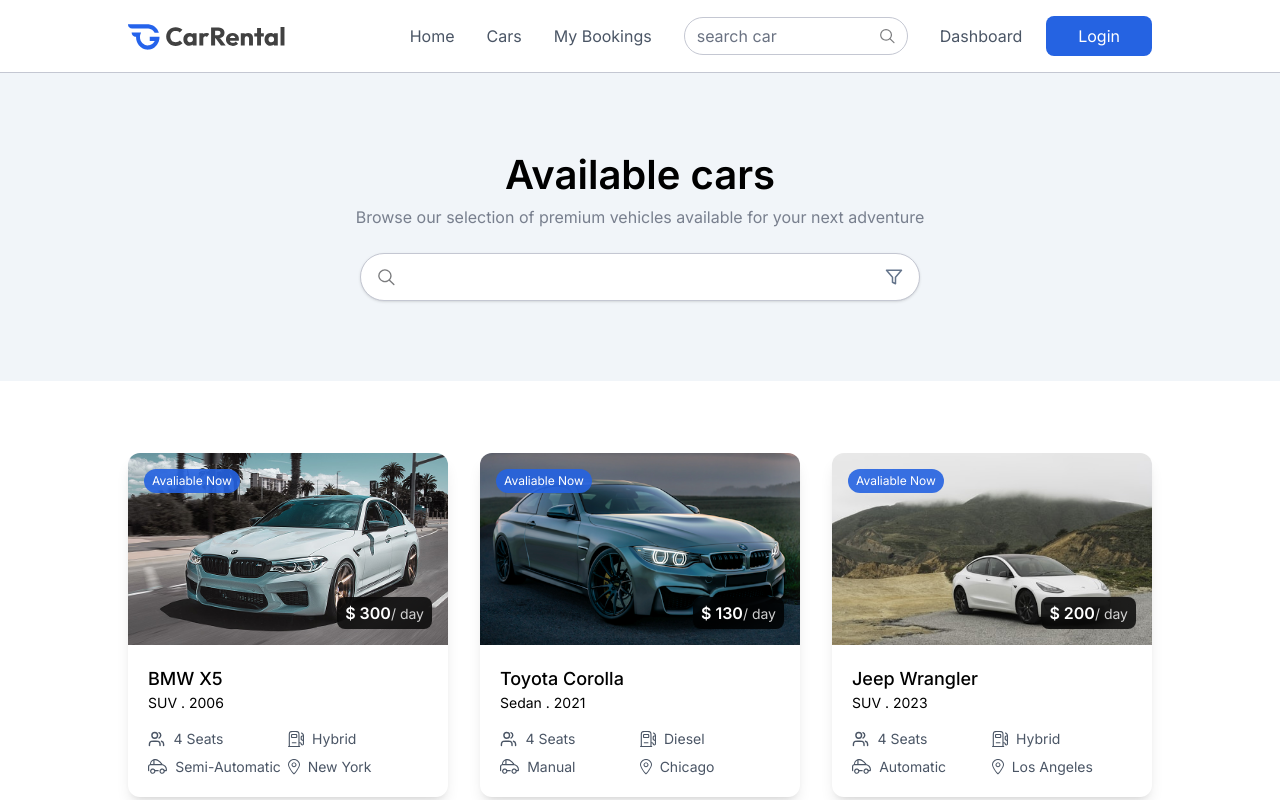
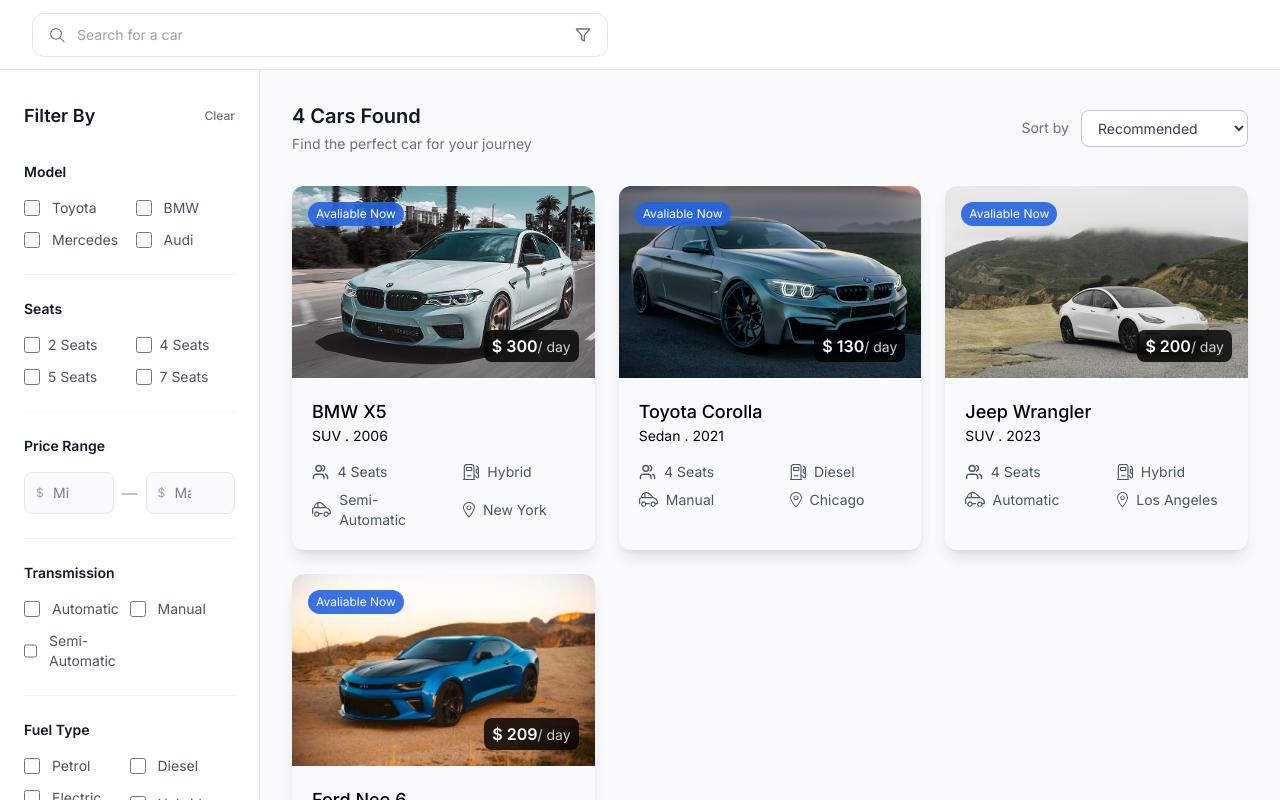
Before and after one commit to marvinsakali/car_rental, a React (Vite) app in the folder client/: page /cars in a window 1280 px wide. Shown: the top 800 px of the page. Built offline with nearby package versions, Linux system fonts and the light colour scheme.

Commit message:
updated the cars layout

```diff
--- a/client/src/components/CarCard.jsx
+++ b/client/src/components/CarCard.jsx
@@ -42,7 +42,7 @@
           </div>
         </div>
 
-        <div className="mt-4 grid grid-cols-2 gap-y-2 text-gray-600 ">
+        <div className="mt-4 grid grid-cols-2 gap-y-2 gap-x-10 text-gray-600 ">
           <div className="flex items-center text-sm text-muted-foreground">
             <img src={assets.users_icon} alt="" className="h-4 mr-2" />
             <span> {car.seating_capacity} Seats</span>
--- a/client/src/pages/Cars.jsx
+++ b/client/src/pages/Cars.jsx
@@ -1,34 +1,218 @@
-import React from 'react'
-import NavBar from '../components/NavBar'
-import Footer from '../components/Footer'
-import Title from '../components/Title'
-import { assets, dummyCarData } from '../assets/assets'
-import CarCard from "../components/CarCard"
+import React from "react";
+import NavBar from "../components/NavBar";
+import Footer from "../components/Footer";
+import Title from "../components/Title";
+import { assets, dummyCarData } from "../assets/assets";
+import CarCard from "../components/CarCard";
 
 const Cars = () => {
   return (
-    <div>
-      <NavBar/>
+    <div className="min-h-screen bg-slate-50">
+      <header className="h-[70px] border-b border-gray-200 bg-white flex items-center">
+        <div className="w-full max-w-7xl mx-auto px-4 md:px-8 flex items-center justify-between gap-4">
+          {/* Search */}
+          <div className="flex items-center gap-3 w-full max-w-xl h-11 rounded-xl border border-gray-200 bg-white px-4 ">
+            <img src={assets.search_icon} className="w-4 h-4" alt="Search" />
 
-      <div className='py-20  bg-light'>
-        <Title title="Available cars" subtitle="Browse our selection of premium vehicles available for your next adventure"/>
-        <div className='flex gap-2 items-center w-full shadow justify-between   mx-auto rounded-full border h-12 mt-6 max-w-140 px-4 bg-white border-borderColor'>
-          <img src={assets.search_icon} className='h-4.5 w-4.5' alt="" />
-          <input type="text" className='w-full h-full focus:outline-none text-gray-500' />
-          <img src={assets.filter_icon} alt=""  className='h-4.5 w-4.5' />
+            <input
+              type="text"
+              placeholder="Search for a car"
+              className="w-full h-full text-sm text-gray-700 placeholder:text-gray-400 focus:outline-none"
+            />
+
+            <button className="shrink-0">
+              <img src={assets.filter_icon} className="w-4 h-4" alt="Filter" />
+            </button>
+          </div>
         </div>
+      </header>
+
+      <div className="grid lg:grid-cols-[260px_1fr] w-full mx-auto">
+        <aside className="hidden  lg:block border-r border-gray-200 bg-white">
+          <div className="sticky top-0 px-6 py-8">
+            <div className="flex items-center justify-between mb-8">
+              <h2 className="text-lg font-semibold text-gray-900">Filter By</h2>
+
+              <button className="text-xs font-medium text-gray-500 hover:text-black">
+                Clear
+              </button>
+            </div>
+
+            <div className="pb-6 mb-6 border-b border-gray-100">
+              <h3 className="text-sm font-semibold text-gray-900 mb-4">
+                Model
+              </h3>
+
+              <div className="gap-3 grid grid-cols-2">
+                {["Toyota", "BMW", "Mercedes", "Audi"].map((model) => (
+                  <label
+                    key={model}
+                    className="flex items-center gap-3 cursor-pointer group"
+                  >
+                    <input
+                      type="checkbox"
+                      value={model}
+                      className="w-4 h-4 rounded border-gray-300 text-black focus:ring-black"
+                    />
+
+                    <span className="text-sm text-gray-600 group-hover:text-gray-900">
+                      {model}
+                    </span>
+                  </label>
+                ))}
+              </div>
+            </div>
+
+            <div className="pb-6 mb-6 border-b border-gray-100">
+              <h3 className="text-sm font-semibold text-gray-900 mb-4">
+                Seats
+              </h3>
+
+              <div className="grid grid-cols-2 gap-3">
+                {[2, 4, 5, 7].map((seat) => (
+                  <label
+                    key={seat}
+                    className="flex items-center gap-2 cursor-pointer"
+                  >
+                    <input
+                      type="checkbox"
+                      value={seat}
+                      className="w-4 h-4 rounded border-gray-300 text-black focus:ring-black"
+                    />
+
+                    <span className="text-sm text-gray-600">{seat} Seats</span>
+                  </label>
+                ))}
+              </div>
+            </div>
+
+            <div className="pb-6 mb-6 border-b border-gray-100">
+              <h3 className="text-sm font-semibold text-gray-900 mb-4">
+                Price Range
+              </h3>
+
+              <div className="flex items-center gap-2">
+                <div className="relative w-full">
+                  <span className="absolute left-3 top-1/2 -translate-y-1/2 text-xs text-gray-400">
+                    $
+                  </span>
+
+                  <input
+                    type="number"
+                    placeholder="Min"
+                    className="w-full rounded-lg border border-gray-200 bg-gray-50 px-7 py-2.5 text-sm focus:border-black focus:bg-white focus:outline-none"
+                  />
+                </div>
+
+                <span className="text-gray-400">—</span>
+
+                <div className="relative w-full">
+                  <span className="absolute left-3 top-1/2 -translate-y-1/2 text-xs text-gray-400">
+                    $
+                  </span>
+
+                  <input
+                    type="number"
+                    placeholder="Max"
+                    className="w-full rounded-lg border border-gray-200 bg-gray-50 px-7 py-2.5 text-sm focus:border-black focus:bg-white focus:outline-none"
+                  />
+                </div>
+              </div>
+            </div>
+
+            <div className="pb-6 mb-6 border-b border-gray-100">
+              <h3 className="text-sm font-semibold text-gray-900 mb-4">
+                Transmission
+              </h3>
+
+              <div className="space-y-3 grid grid-cols-2">
+                {["Automatic", "Manual", "Semi-Automatic"].map((type) => (
+                  <label
+                    key={type}
+                    className="flex items-center gap-3 cursor-pointer"
+                  >
+                    <input
+                      type="checkbox"
+                      value={type}
+                      className="w-4 h-4 rounded border-gray-300 text-black focus:ring-black"
+                    />
+
+                    <span className="text-sm text-gray-600">{type}</span>
+                  </label>
+                ))}
+              </div>
+            </div>
+
+            <div className="mb-8">
+              <h3 className="text-sm font-semibold text-gray-900 mb-4">
+                Fuel Type
+              </h3>
+
+              <div className="space-y-3 grid grid-cols-2">
+                {["Petrol", "Diesel", "Electric", "Hybrid"].map((fuel) => (
+                  <label
+                    key={fuel}
+                    className="flex items-center gap-3 cursor-pointer"
+                  >
+                    <input
+                      type="checkbox"
+                      value={fuel}
+                      className="w-4 h-4 rounded border-gray-300 text-black focus:ring-black"
+                    />
+
+                    <span className="text-sm text-gray-600">{fuel}</span>
+                  </label>
+                ))}
+              </div>
+            </div>
+
+            <button className="w-full rounded-lg bg-black py-3 text-sm font-medium text-white transition hover:bg-gray-800 active:scale-[0.98]">
+              Apply Filters
+            </button>
+          </div>
+        </aside>
+
+        <main className="min-w-0 px-4 py-8 md:px-8 ">
+          {/* Top Bar */}
+          <div className="flex flex-col gap-4 sm:flex-row sm:items-center sm:justify-between mb-8">
+            <div>
+              <p className="text-xl font-semibold text-gray-900">
+                {dummyCarData.length} Cars Found
+              </p>
+
+              <p className="text-sm text-gray-500 mt-1">
+                Find the perfect car for your journey
+              </p>
+            </div>
+
+            {/* Sort */}
+            <div className="flex items-center gap-3">
+              <span className="text-sm text-gray-500">Sort by</span>
+
+              <select
+                name="sort"
+                className="rounded-lg border border-borderColor bg-white px-3 py-2 text-sm text-gray-700 focus:outline-none"
+              >
+                <option value="recommended">Recommended</option>
+
+                <option value="price-low">Price: Low to High</option>
+
+                <option value="price-high">Price: High to Low</option>
+
+                <option value="model">Model</option>
+              </select>
+            </div>
+          </div>
+
+          <div className="grid grid-cols-1 gap-6 sm:grid-cols-2 xl:grid-cols-3 ">
+            {dummyCarData.map((car) => (
+              <CarCard key={car._id} car={car} />
+            ))}
+          </div>
+        </main>
       </div>
+    </div>
+  );
+};
 
-      <div className="grid grod-cols-1 sm:grid-cols-2 lg:grid-cols-3 gap-8 px-8 md:px-16 lg:px-24 mt-18 xl:px-32">
-        {dummyCarData.map((car)=>(
-          <div key={car._id}>
-            <CarCard car={car} />
-          </div>
-        ))}
-      </div>
-      <Footer/>
-    </div>
-  )
-}
-
-export default Cars
+export default Cars;
```
